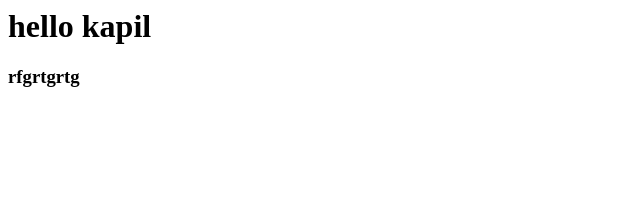
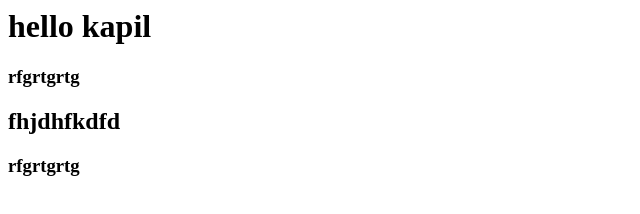
Before and after one commit to kapil55555/SecondRepo, a plain HTML site: page index.html in a window 1280 px wide. Shown: the whole page, without its empty margins (0-640 px from the left). Drawn offline with Linux system fonts and the light colour scheme.

Commit message:
Update index.html

```diff
--- a/index.html
+++ b/index.html
@@ -1 +1,2 @@
-<h1>hello kapil</h1><h3>rfgrtgrtg</h3>
+<h1>hello kapil</h1><h3>rfgrtgrtg</h3><h2> fhjdhfkdfd</h2>
+<h3>rfgrtgrtg</h3>
```
